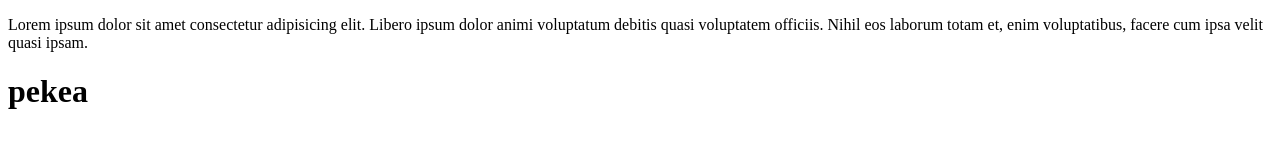
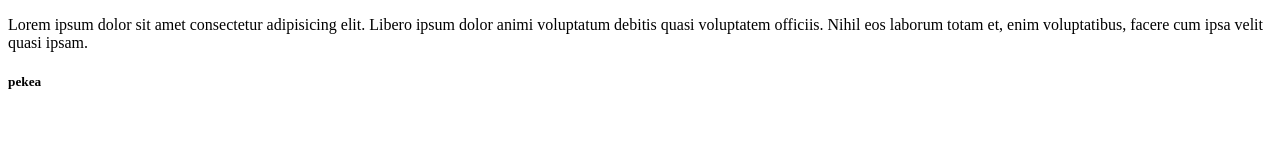
Before and after one commit to PetruVacarciuc93/Site, a plain HTML site: page index.html in a window 1280 px wide. Drawn offline with Linux system fonts and the light colour scheme.

Commit message:
изм.текст

```diff
--- a/index.html
+++ b/index.html
@@ -12,7 +12,7 @@
      <p>Lorem ipsum dolor sit amet consectetur adipisicing elit.
         Libero ipsum dolor animi voluptatum debitis quasi voluptatem officiis.
          Nihil eos laborum totam et, enim voluptatibus, facere cum ipsa velit quasi ipsam.</p>
-        <h1>pekea</h1>
+        <h5>pekea</h5>
         <script src="" async defer></script>
     </body>
 </html>
```
